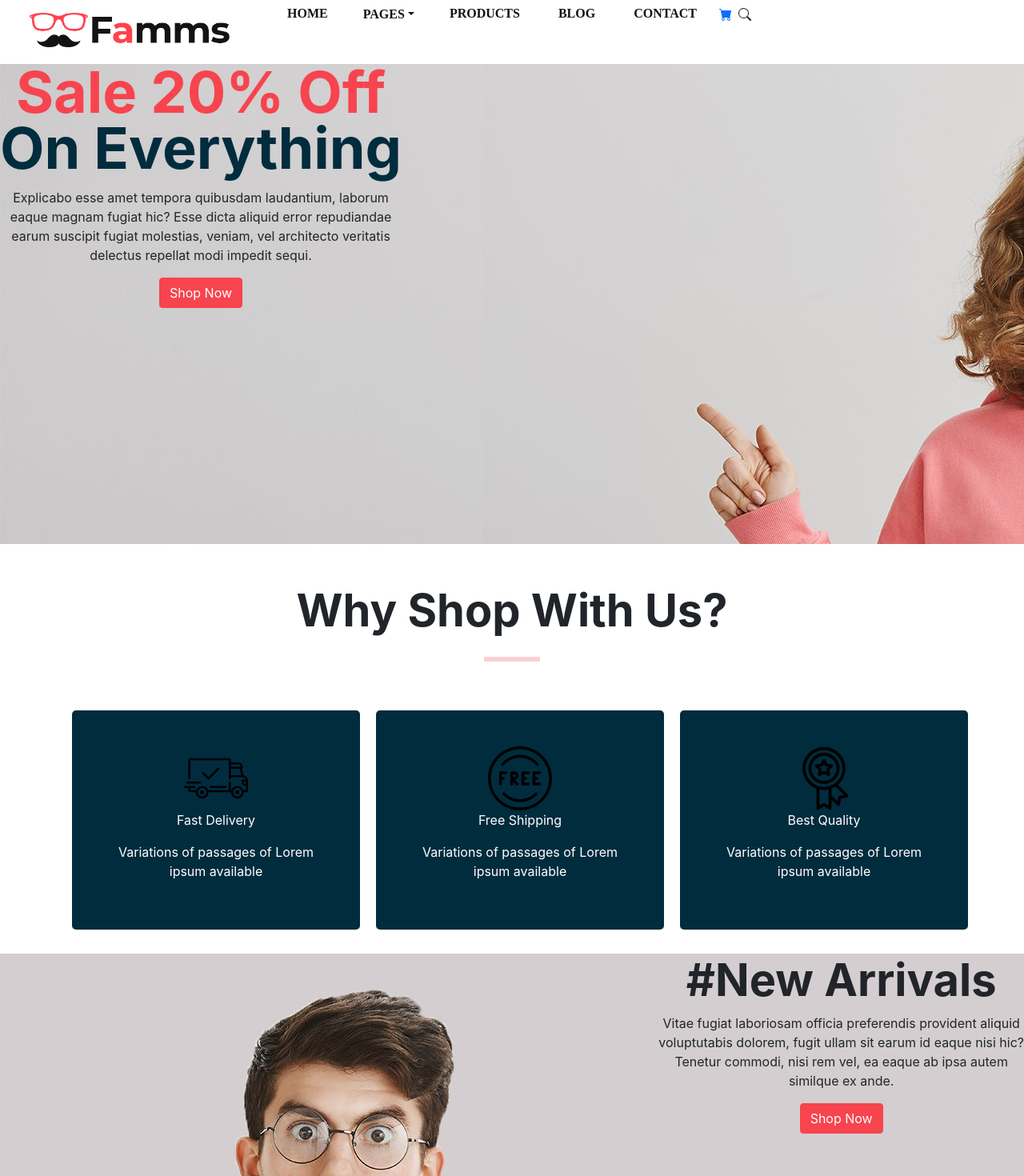
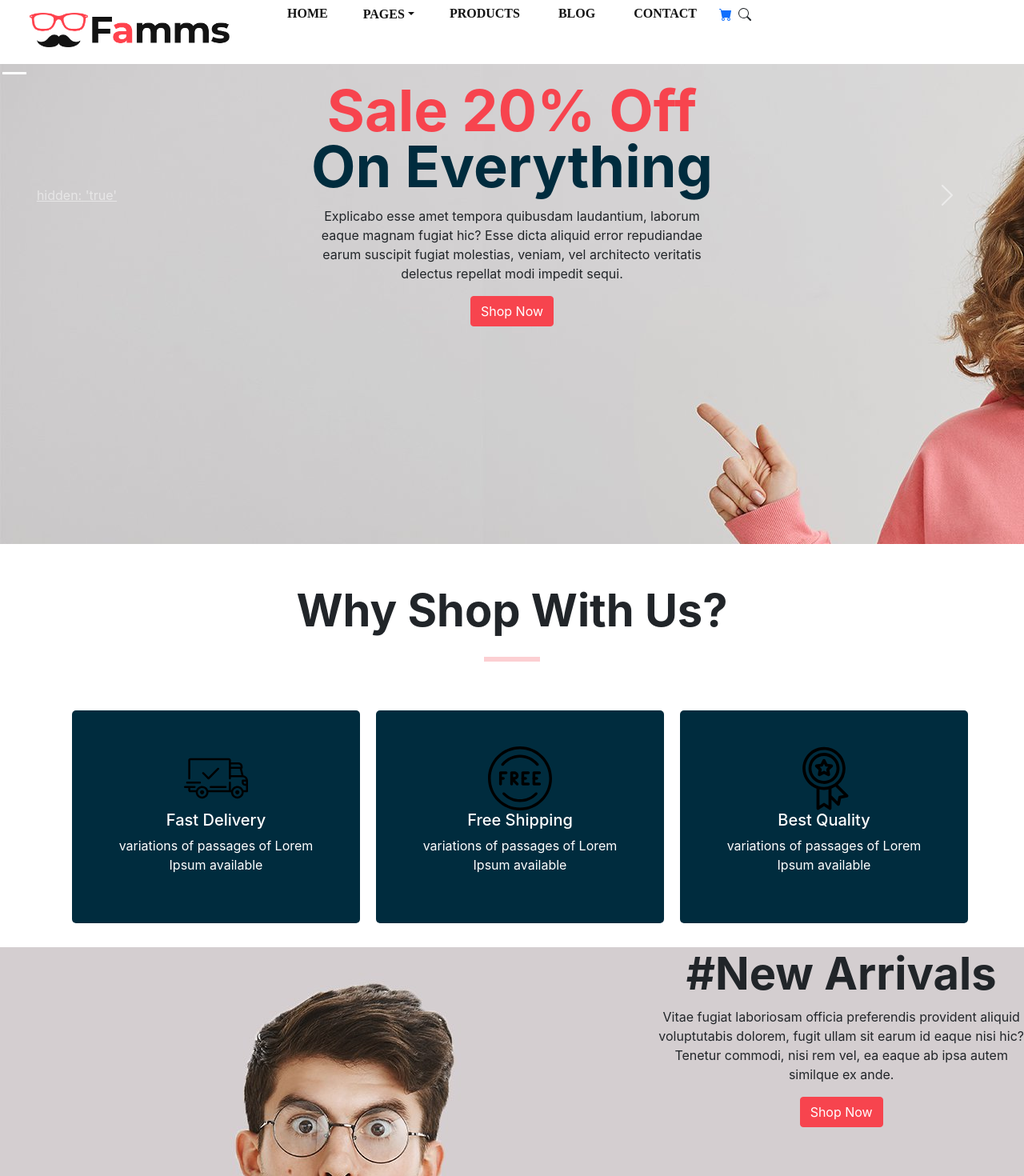
Before and after one commit to aravindd7/reactassignsub, a React (Create React App) app in the folder reactapp/: page / in a window 1280 px wide. Shown: the top 1470 px of the page at 80% size. Built offline with nearby package versions, Linux system fonts and the light colour scheme.

Commit message:
do carousel indicators, controls

```diff
--- a/reactapp/src/components/Products.js
+++ b/reactapp/src/components/Products.js
@@ -101,7 +101,7 @@ export default function Products() {
          <Container fluid>
             <Row>{products.map((product) => {
                return (
-                  <Col key={product.productid}>
+                  <Col key={product.productid} lg="3">
                      <Card className="card-product">
                         <Card.Img src={product.imageURL} />
                         <Card.Text>{product.type}&nbsp;${product.price}</Card.Text>
--- a/reactapp/src/components/content/BlogContent.js
+++ b/reactapp/src/components/content/BlogContent.js
@@ -10,18 +10,18 @@ export default function BlogContent() {
                 <Row>
                     <Col className="card-blog">
                         <div className="svg-icon"><Icon1 /></div>
-                        <p>Fast Delivery</p>
-                        <p>Variations of passages of Lorem ipsum available</p>
+                        <h5>Fast Delivery</h5>
+                        <p>variations of passages of Lorem Ipsum available</p>
                     </Col>
                     <Col className="card-blog">
                         <div className="svg-icon"><Icon2 /></div>
-                        <p>Free Shipping</p>
-                        <p>Variations of passages of Lorem ipsum available</p>
+                        <h5>Free Shipping</h5>
+                        <p>variations of passages of Lorem Ipsum available</p>
                     </Col>
                     <Col className="card-blog">
                         <div className="svg-icon"><Icon3 /></div>
-                        <p>Best Quality</p>
-                        <p>Variations of passages of Lorem ipsum available</p>
+                        <h5>Best Quality</h5>
+                        <p>variations of passages of Lorem Ipsum available</p>
                     </Col>
                 </Row>
             </Container>
--- a/reactapp/src/components/content/FooterOther.js
+++ b/reactapp/src/components/content/FooterOther.js
@@ -7,18 +7,19 @@ import { BsInstagram } from "react-icons/bs";
 import { BsPinterest } from "react-icons/bs";
 import { IoCall } from "react-icons/io5";
 import { AiOutlineMail } from "react-icons/ai";
+import { Link } from 'react-router-dom';
 
 export default function FooterOther() {
     return (
         <div className="footer-other">
             <div style={{display: 'flex', flexDirection: 'column', alignItems: 'flex-start',marginLeft: '20px'}}>
-                <p>Reach at...</p>
+                <h4>Reach at...</h4>
                 <a className="hover-red"><GoLocation /><span>Location</span></a>
                 <a className="hover-red"><IoCall /><span>+01-1234567890</span></a>
                 <a className="hover-red"><AiOutlineMail /><span>demo@gmail.com</span></a>
             </div>
             <div style={{display: 'flex', flexDirection: 'column', alignItems: 'flex-start', marginLeft: '200px'}}>
-                <p>Famms</p>
+                <Link to="/" className="link"><h4>Famms</h4></Link>
                 <p>Necessary, making this the
                  first true<br />generator on the Internet.
                   It uses a<br />dictionary of over 200 Latin words, <br />
--- a/reactapp/src/components/content/LandingContent.js
+++ b/reactapp/src/components/content/LandingContent.js
@@ -1,9 +1,16 @@
 import React from "react";
 import { Button } from 'react-bootstrap';
+import { Carousel } from "react-bootstrap";
+
+
 export default function LandingContent() {
+    console.log('Carousel: ', Carousel);
+
+
 return (
     <div className="landing-box">
-       <div className="float-left">
+       <Carousel className="carousel" prevIcon="hidden: 'true'">
+       <div className="detail-box">
         <h1>
         <span>Sale 20% Off</span>
         <br /> On Everything
@@ -14,7 +21,9 @@ return (
         architecto veritatis <br />delectus repellat modi impedit sequi.
         </p>
         <Button className="btn-red">Shop Now</Button>
+        {/* <Carousel.Indicators></Carousel.Indicators> */}
         </div>
+        </Carousel>
     </div>
 );
 }
--- a/reactapp/src/index.css
+++ b/reactapp/src/index.css
@@ -58,7 +58,6 @@ code {
 .card-product {
   margin-top: 25px;
   padding: 35px 35px;
-  width: 200px;
   background-color: #f7f8f9;
   overflow: hidden;
   box-shadow: 5px 5px 5px -5px rgba(0, 0, 0, .2);
@@ -113,6 +112,22 @@ code {
   background-image: url('../public/images/slider-bg.jpg');
   height: 600px;
   width: 100%;
+}
+
+.carousel > .carousel-indicators {
+  position: unset;
+  margin: 0;
+  justify-content: flex-start;
+  align-items: center;
+}
+
+.carousel > .carousel-control-prev-icon {
+  display: none;
+}
+
+
+.detail-box {
+
 }
 
 .container-about {
@@ -191,10 +206,18 @@ code {
   background-color: #002c3e;
   color: #ffffff;
   padding-top: 70px;
+  margin-top: 40px;
+}
+
+.link {
+  text-decoration: none;
+  color: white;
 }
 
 .hover-red {
   text-decoration: none;
+  color: white;
+  margin-top: 10px;
 }
 
 .hover-red:hover {
```
